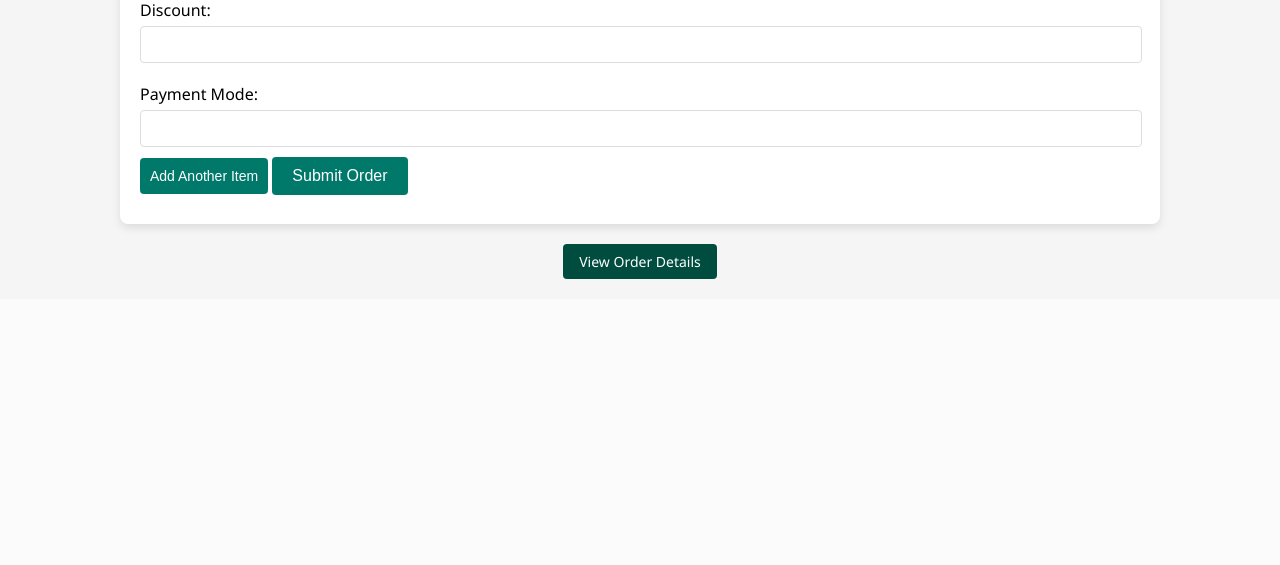
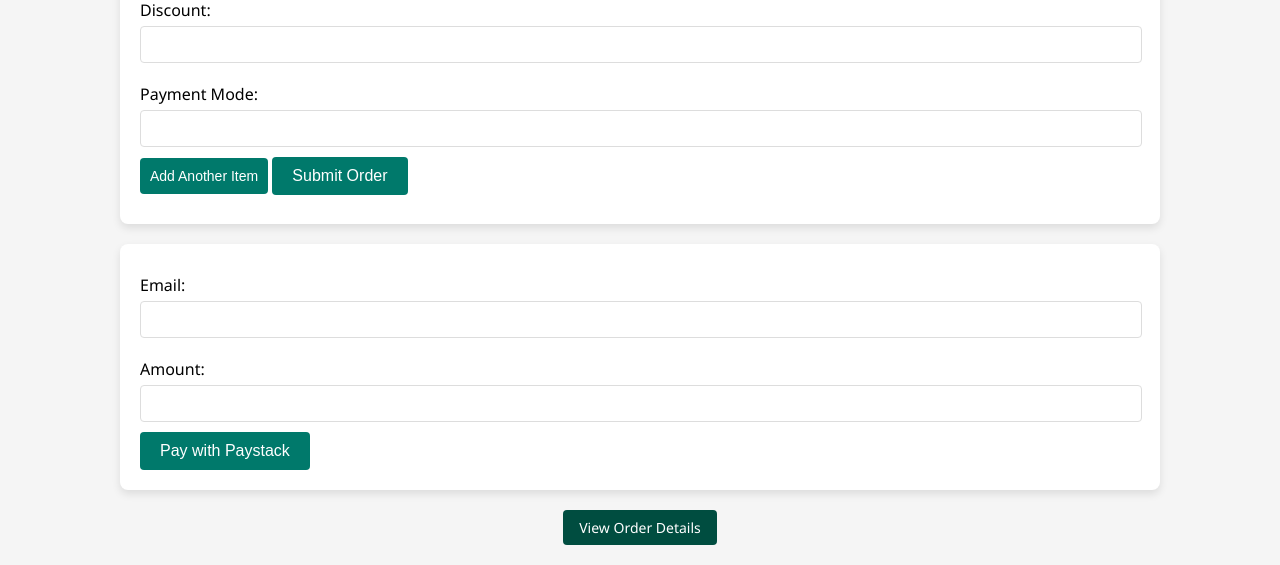
Before and after one commit to Derek1211212/webapp, a Flask app: page /add_order in a window 1280 px wide. Shown: the part 529-1094 px from the top of the page. Before the commit the page ends 808 px from the top, so only its background shows below. Run offline with Flask 3, Linux system fonts and the light colour scheme; the visitor is signed in with stand-in values (Sample User, id 1); data that the repository does not hold is empty; some libraries are stand-ins or nearby versions.

Commit message:
Add files via upload

```diff
--- a/templates/sales_point.html
+++ b/templates/sales_point.html
@@ -1,4 +1,3 @@
-
 <!DOCTYPE html>
 <html lang="en">
 <head>
@@ -88,10 +87,12 @@
             background-color: #004d40; /* Darker teal */
         }
     </style>
+    <script src="https://js.paystack.co/v1/inline.js"></script>
     <script>
         document.addEventListener('DOMContentLoaded', function() {
             const addItemBtn = document.getElementById('addItemBtn');
             const orderItems = document.getElementById('order-items');
+            const paymentForm = document.getElementById('paymentForm');
 
             addItemBtn.addEventListener('click', function() {
                 const orderItemDiv = document.createElement('div');
@@ -119,6 +120,47 @@
                 `;
 
                 orderItems.appendChild(orderItemDiv);
+            });
+
+            paymentForm.addEventListener("submit", function(e) {
+                e.preventDefault();
+
+                let handler = PaystackPop.setup({
+                    key: 'pk_test_687e15c55aa4b8225311e136ff9c267baf07ec4b', // Replace with your public key
+                    email: document.getElementById("email-address").value,
+                    amount: document.getElementById("amount").value * 100,
+                    currency: 'GHS',
+                    ref: ''+Math.floor((Math.random() * 1000000000) + 1), // generates a pseudo-unique reference
+                    onClose: function(){
+                        alert('Window closed.');
+                    },
+                    callback: function(response){
+                        let message = 'Payment complete! Reference: ' + response.reference;
+                        alert(message);
+
+                        // Send payment data to your server
+                        fetch('/payment_confirmation', {
+                            method: 'POST',
+                            headers: {
+                                'Content-Type': 'application/json',
+                            },
+                            body: JSON.stringify({
+                                reference: response.reference,
+                                email: document.getElementById("email-address").value,
+                                amount: document.getElementById("amount").value
+                            }),
+                        })
+                        .then(response => response.json())
+                        .then(data => {
+                            console.log('Success:', data);
+                        })
+                        .catch((error) => {
+                            console.error('Error:', error);
+                        });
+                    }
+                });
+
+                handler.openIframe();
             });
         });
     </script>
@@ -159,6 +201,17 @@
         <button type="submit">Submit Order</button>
     </form>
 
+    <!-- Payment Form -->
+    <form id="paymentForm">
+        <label for="email-address">Email:</label>
+        <input type="email" id="email-address" name="email" required>
+
+        <label for="amount">Amount:</label>
+        <input type="number" id="amount" name="amount" step="0.01" required>
+
+        <button type="submit">Pay with Paystack</button>
+    </form>
+
     <!-- Button to View Order Details -->
     <a href="{{ url_for('order_list') }}" class="view-details-btn">View Order Details</a>
 </body>
```
